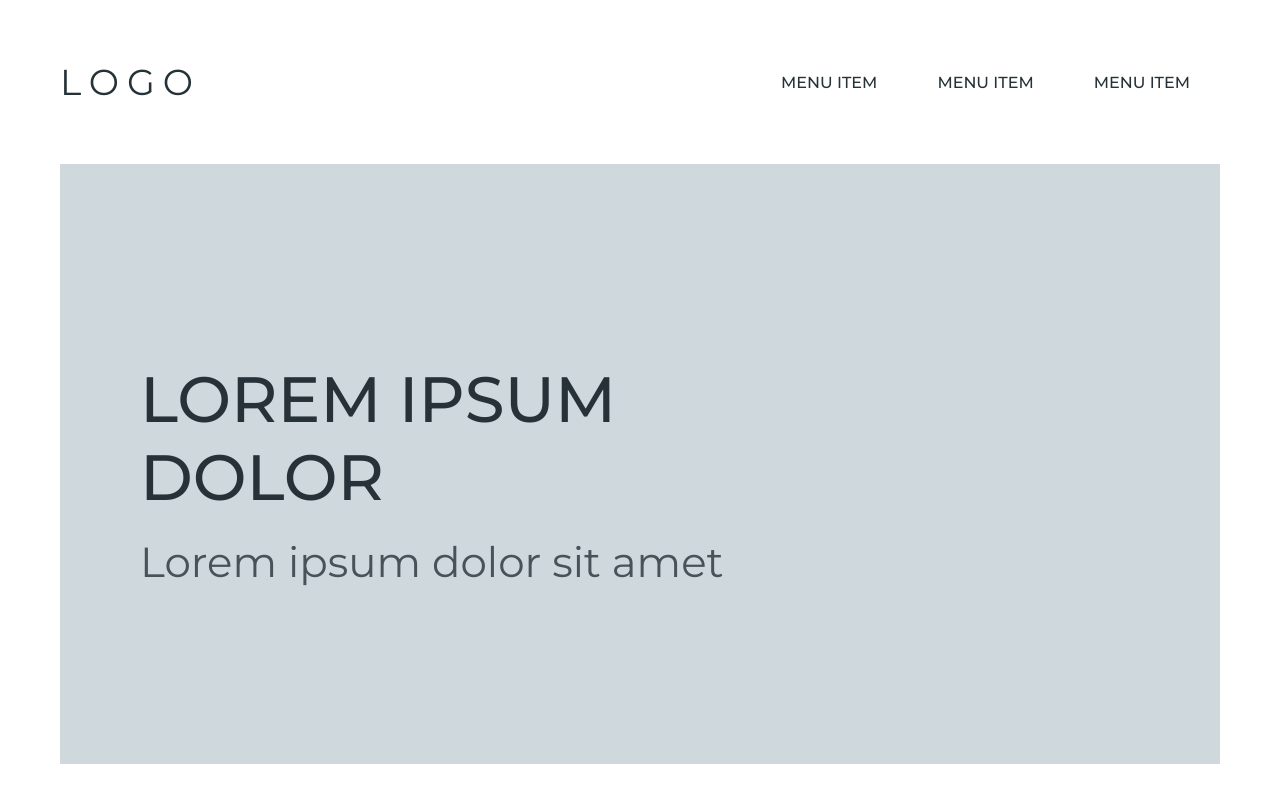
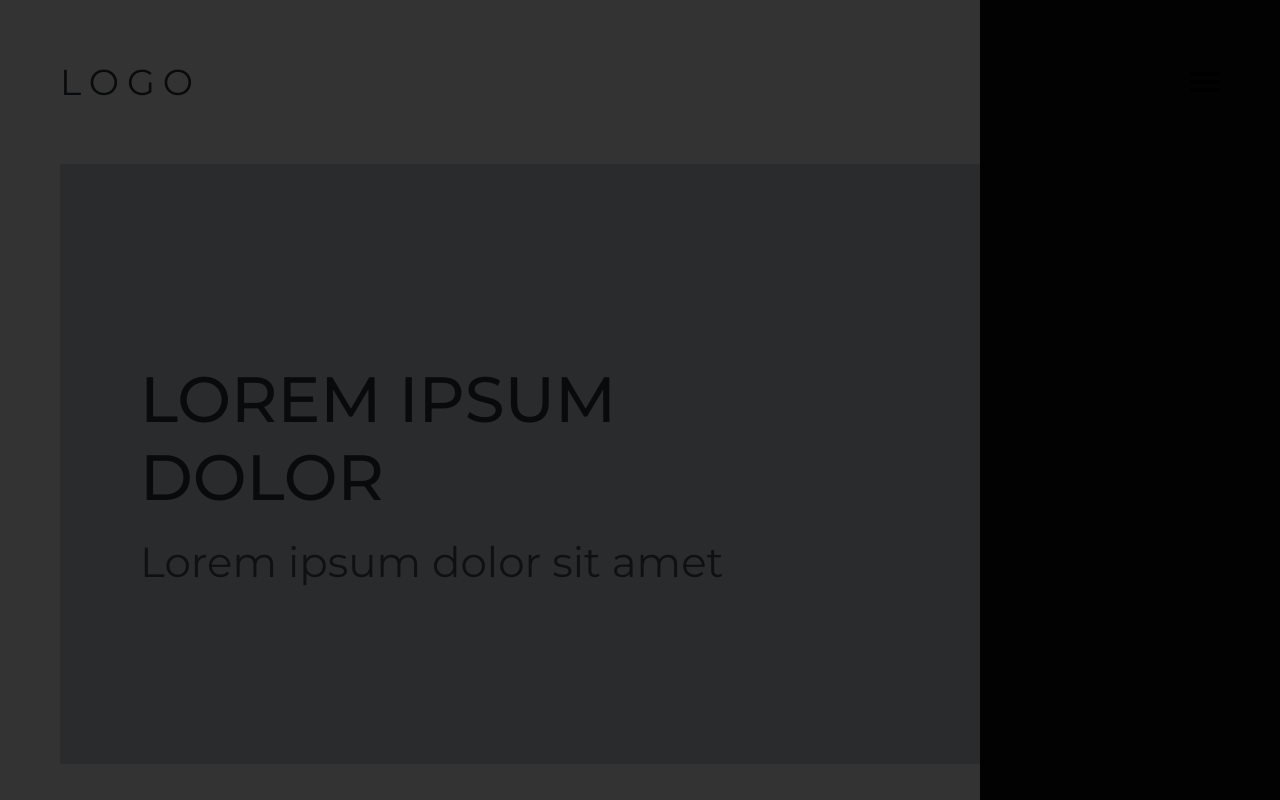
Before and after one commit to juriheinaste/project, a plain HTML site: page index.html in a window 1280 px wide. Shown: the top 800 px of the page. Drawn offline with nearby package versions, Linux system fonts and the light colour scheme.

Commit message:
New 03.10

```diff
--- a/index.html
+++ b/index.html
@@ -7,6 +7,10 @@
 	<link rel="stylesheet" type="text/css" href="style.css">
 </head>
 <body>
+	<div class="sidebar">
+		<div class="sidebar sbar-right"></div>
+		<div class="sidebar sbar-left"></div>
+	</div>
 	<div class="white"></div>
 	<div class="intro">
 		<div class="dots">
@@ -21,9 +25,9 @@
 				LOGO
 			</div>
 			<nav class="margin-left--auto">
-				<div class="nav__item">Menu item</div>
-				<div class="nav__item">Menu item</div>
-				<div class="nav__item">Menu item</div>
+				<div class="nav__item"></div>
+				<div class="nav__item"></div>
+				<div class="nav__item"></div>
 			</nav>
 		</header>
 		<!--banner-->
--- a/style.css
+++ b/style.css
@@ -239,20 +239,20 @@ header{
 
 nav{
 	position: relative;
-	display: flex;
+	cursor: pointer;
 }
 .nav__item{
-	position: relative;
-	padding:10px 30px;
-	text-transform: uppercase;
+	background: #000;
+	margin:4px 0px;
+	height: 4px;
+	width: 30px;
 	cursor: pointer;
-	font-size: 16px;
-	font-weight:500;
-	font-family: "Montserrat";
+	border-radius: 10px;
+
 }
-.nav__item:hover,
+nav__item:hover,
 .nav__item.active{
-	background: rgba(255,255,255,0.1);
+	background: grey;
 }
 
 .logo{
@@ -461,7 +461,7 @@ input:focus+ .line{
 .line{
 	margin:0 50%;
 	height:5px;
-	background:lightgray;
+	background:#009eec;
 	transition:1s ease;
 	transition: margin 0.2s;
 }
@@ -479,28 +479,59 @@ input[type=submit]{
 input[type=checkbox]{
 	width: 20px;
 	height: 20px;
+	opacity: 0;
 
+}
+
+.checkbx:before {
+	position: absolute;
+	content: "";
+	height: 20px;
+	width: 20px;
+	background: #009eec;
+    clip-path: circle(0%);
 }
 
 .checkbx {
 	position: absolute;
 	content: "";
-	background: #ababab;
-	height: 18px;
-	width: 18px;
+	height: 20px;
+	width: 20px;
+	background: #9e9e9e;
 	border-radius: 2px;
 	margin-top: -24px;
     margin-left: 4px;
+ }
+
+input[type=checkbox]:checked + .checkbx:before {
+	clip-path: circle(100%);
+	transition: clip-path 0.7s;
 }
 
-@keyframes circle {
-  0% { clip-path: circle(2%); }
-  100% { clip-path: circle(10%); }
+.sidebar {
+	position: fixed;
+	z-index: 1;
+	height: 100%;
+	width: 100%;
+	background: #000000cc;
+	float: right;
 }
 
-.checkbx:hover {
-	animation: circle;
-  clip-path: circle;
-  transition: 8s;
-  	background: white;
+.sbar-right {
+	position: fixed;
+	height: 100%;
+	width: 300px;
+	color: #000;
+	z-index: 1;
+	right:0;
 }
+
+.sbar-left {
+	position: fixed;
+	height: 100%;
+	width: 300px;
+	color: #000;
+	z-index: 1;
+	right:0;
+}
+}
```
